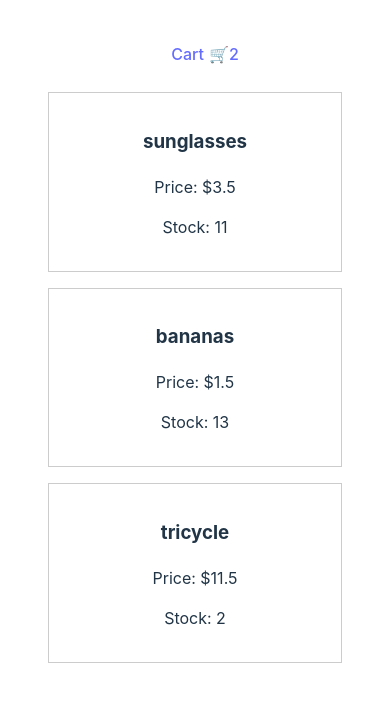
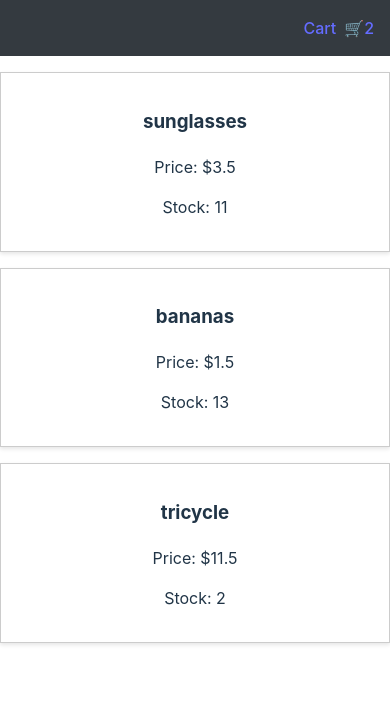
Before and after one commit to dpeterzen/awesome-shop-react, a React (Vite) app: page / in a window 390 px wide. Shown: the top 702 px of the page. Built offline with nearby package versions, Linux system fonts and the light colour scheme.

Commit message:
style products

```diff
--- a/src/App.css
+++ b/src/App.css
@@ -3,18 +3,37 @@
   margin: 0 auto;
   width: 100%;
   padding: 2rem;
+  display: flex;
+  flex-direction: column;
+  align-items: center;
 }
 
-/* src/App.css */
+
+
+/* Product grid styling */
 .product-grid {
   display: grid;
   grid-template-columns: repeat(auto-fill, minmax(200px, 1fr));
   gap: 16px;
   padding: 16px;
+  width: 100%;
 }
 
-.product {
-  border: 1px solid #ccc;
-  padding: 16px;
-  text-align: center;
+
+
+
+/* Responsive design */
+@media (max-width: 768px) {
+  #root {
+    padding: 0;
+  }
+  .product-grid {
+    grid-template-columns: repeat(auto-fill, minmax(150px, 1fr));
+  }
 }
+
+@media (max-width: 480px) {
+  .product-grid {
+    grid-template-columns: 1fr;
+  }
+}
--- a/src/App.jsx
+++ b/src/App.jsx
@@ -4,7 +4,8 @@ import Header from './components/Header';
 import Cart from "./components/Cart";
 import Product from './components/Product';
 import ProductDetail from './components/ProductDetail';
-import './App.css'
+import './App.css';
+import './styles/product.css';
 
 
 function App() {
--- a/src/components/Cart.jsx
+++ b/src/components/Cart.jsx
@@ -12,13 +12,15 @@ export default function Cart({ cartItems }) {
   }, [cartItems]);
 
   return (
-    <div className="cart-container">
-      {cartItems.map((item, index) => (
-        <div key={index}>
-          <p>Name: {item.name}</p>
-          <p>Price: ${item.price}</p>
-        </div>
-      ))}
+    <div className="cart">
+      <h2>Shopping Cart</h2>
+      <ul>
+        {cartItems.map((item, index) => (
+          <li key={index}>
+            {item.name} - ${item.price} x {item.quantity}
+          </li>
+        ))}
+      </ul>
       <p>
         Total Price: <strong>${totalPrice}</strong>
       </p>
--- a/src/styles/cart.css
+++ b/src/styles/cart.css
@@ -1,9 +1,34 @@
-.cart-container {
-    padding: 20px;
-    border: 1px solid #ccc;
-    border-radius: 5px;
+/* src/styles/cart.css */
+
+.cart {
+  padding: 2rem;
+  border: 1px solid #ccc;
+  border-radius: 5px;
+  box-shadow: 0 4px 8px rgba(0, 0, 0, 0.1);
+  z-index: 1000; /* Ensure it overlays other content */
+  position: fixed;
+  right: 0;
+  top: 50px;
+  width: 100%; /* Default to full width */
+  max-width: 333px; /* Optional: limit the max width */
+  margin: 2rem;
+  background-color: #242424;
+}
+
+.cart p {
+  font-size: 18px;
+}
+
+@media (max-width: 768px) {
+  .cart {
+    width: 100%; /* Full width on narrow screens */
+    margin: 0; /* Remove margin */
   }
+}
 
-  .cart-container p {
-    font-size: 18px;
+@media (prefers-color-scheme: light) {
+  .cart {
+
+    background-color: #ffffff;
   }
+}
--- a/src/styles/header.css
+++ b/src/styles/header.css
@@ -1,24 +1,46 @@
+/* src/styles/header.css */
+
+/* Basic styling for the header */
 header {
+  width: 100%;
+  padding: 1rem 0;
+  background-color: #343a40; /* Dark background for header */
   display: flex;
-    justify-content: center; /* Adjust this if you want different alignment */
-    align-items: center; /* Center vertically */
-    padding: 10px;
-    width: 100%; /* Make the header span the full width */
-    box-sizing: border-box; /* Include padding in the width */
+  justify-content: space-between; /* Space between elements */
+  align-items: center; /* Center items vertically */
 }
 
+/* Styling for the navigation */
+nav {
+  width: 100%;
+  display: flex;
+  justify-content: flex-end; /* Align items to the right */
+}
 
-  nav ul {
+/* Styling for the list of links */
+ul {
+  list-style: none;
   display: flex;
-    list-style: none;
+  gap: 1rem; /* Space between links */
   margin: 0;
   padding: 0;
 }
 
-  nav ul li {
-    margin-left: 20px;
+/* Styling for individual list items */
+li {
+  display: flex;
+  align-items: center;
+  margin-right: 1rem;
 }
 
+/* Styling for the links */
+a {
+  text-decoration: none;
+  display: flex;
+  align-items: center;
+}
+
+/* Styling for the cart icon */
 .cart-icon {
-    margin-left: 5px;
+  margin-left: 0.5rem;
 }
--- /dev/null
+++ b/src/styles/product.css
@@ -0,0 +1,13 @@
+
+  /* Individual product styling */
+  .product {
+    border: 1px solid #ccc;
+    padding: 16px;
+    text-align: center;
+    box-shadow: 0 2px 4px rgba(0, 0, 0, 0.1); /* Subtle shadow */
+    transition: transform 0.2s; /* Smooth hover effect */
+  }
+
+  .product:hover {
+    transform: translateY(-3px); /* Lift effect on hover */
+  }
```
Lines whose indentation alone changed are shown as unchanged.
